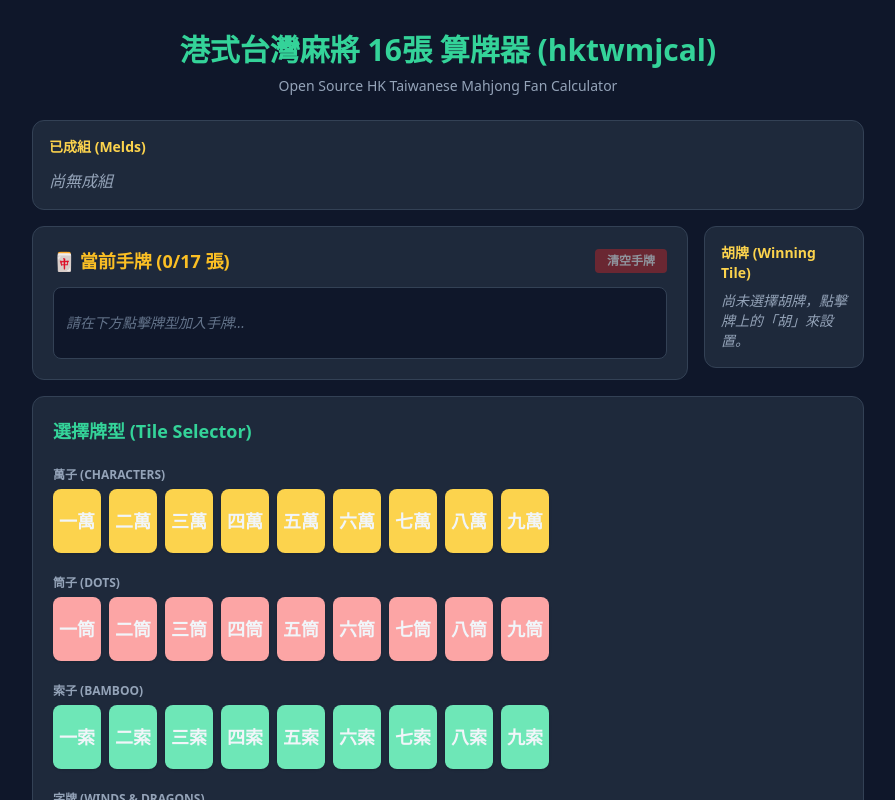
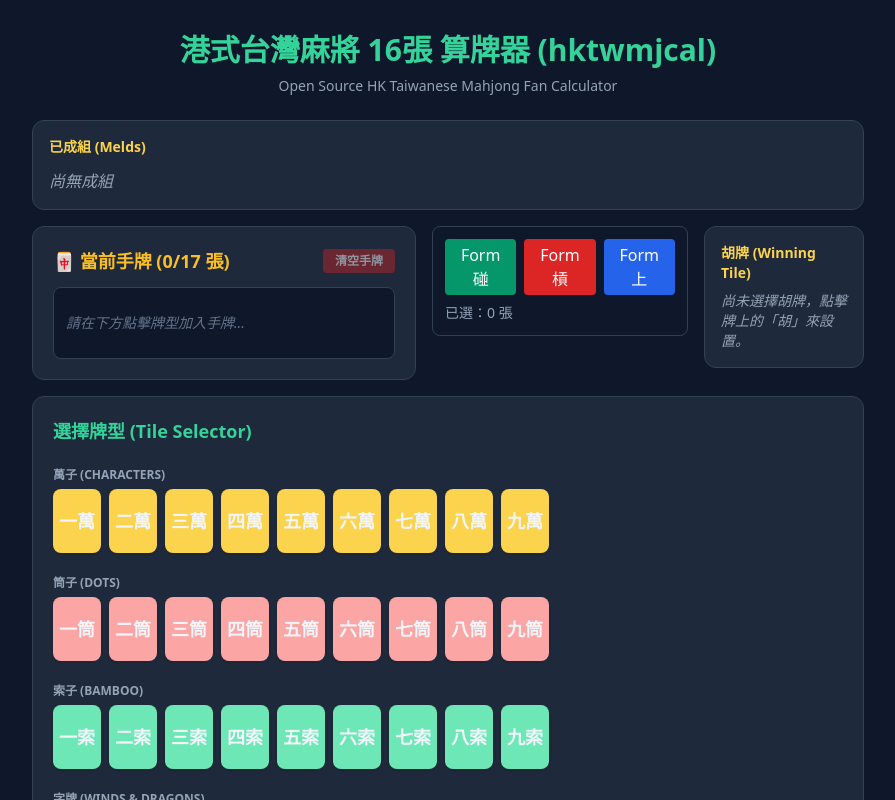
Before and after one commit to andycylam/hktwmjcal, a React (Vite) app: page / in a window 1280 px wide. Shown: the top 800 px of the page, without its empty margins (192-1087 px from the left). Built offline with nearby package versions, Linux system fonts and the light colour scheme.

Commit message:
Enable explicit meld selection; add Form 碰/槓/上 UI; selection UX

```diff
--- a/src/App.tsx
+++ b/src/App.tsx
@@ -20,10 +20,62 @@ export default function App() {
   const [errorMessage, setErrorMessage] = useState<string | null>(null);
   const [huTileId, setHuTileId] = useState<string | null>(null);
   const huTile = hand.find(t => t.id === huTileId) || null;
-  const [declaredKongs, setDeclaredKongs] = useState<string[]>([]);
-  const [declaredPungs, setDeclaredPungs] = useState<string[]>([]);
-  const [declaredShangs, setDeclaredShangs] = useState<string[]>([]);
+  // declared melds tracked in meldMap
   const [meldMap, setMeldMap] = useState<Record<string, { kind: 'kong' | 'pung' | 'shang'; tiles: Tile[] }>>({});
+  const [selection, setSelection] = useState<string[]>([]);
+
+  const toggleSelect = (id: string) => {
+    setSelection(prev => prev.includes(id) ? prev.filter(x => x !== id) : [...prev, id]);
+  };
+
+  const createMeldFromSelection = (kind: 'kong' | 'pung' | 'shang') => {
+    setErrorMessage(null);
+    const tiles = hand.filter(t => selection.includes(t.id));
+    if (kind === 'pung' || kind === 'kong') {
+      const need = kind === 'pung' ? 3 : 4;
+      if (tiles.length !== need) {
+        setErrorMessage(`請選擇 ${need} 張相同的牌來標記為 ${kind}。`);
+        return;
+      }
+      const first = tiles[0];
+      if (!tiles.every(t => t.suit === first.suit && t.value === first.value)) {
+        setErrorMessage('選取的牌必須完全相同。');
+        return;
+      }
+      const key = `${first.suit}_${first.value}`;
+      const remaining = hand.filter(t => !selection.includes(t.id));
+      setHand(remaining);
+      setMeldMap(prev => ({ ...prev, [key]: { kind, tiles } }));
+      setSelection([]);
+      setResult(null);
+      return;
+    }
+
+    if (kind === 'shang') {
+      if (tiles.length !== 3) {
+        setErrorMessage('請選擇 3 張牌來標記為 上（順子）。');
+        return;
+      }
+      // must be same suit and consecutive values
+      const suit = tiles[0].suit;
+      const vals = tiles.map(t => t.value).sort((a, b) => a - b);
+      if (!tiles.every(t => t.suit === suit)) {
+        setErrorMessage('順子需為同花色。');
+        return;
+      }
+      if (!(vals[1] === vals[0] + 1 && vals[2] === vals[1] + 1)) {
+        setErrorMessage('所選不是連續的三張。');
+        return;
+      }
+      const seqKey = `${suit}_${vals[0]}`;
+      const remaining = hand.filter(t => !selection.includes(t.id));
+      setHand(remaining);
+      setMeldMap(prev => ({ ...prev, [seqKey]: { kind: 'shang', tiles } }));
+      setSelection([]);
+      setResult(null);
+      return;
+    }
+  };
 
   const handleSelectTile = (tile: Tile) => {
     setErrorMessage(null);
@@ -69,9 +121,8 @@ export default function App() {
           const tileToMove = updatedHand[idx];
           const newHand = [...updatedHand.slice(0, idx), ...updatedHand.slice(idx + 1)];
           setHand(newHand);
+          // upgrade existing pung into kong under same key
           setMeldMap(prev => ({ ...prev, [k]: { kind: 'kong', tiles: [...existingMeld.tiles, tileToMove] } }));
-          setDeclaredPungs(prev => prev.filter(x => x !== k));
-          setDeclaredKongs(prev => (prev.includes(k) ? prev : [...prev, k]));
           setResult(null);
         }
       }
@@ -97,9 +148,6 @@ export default function App() {
     setResult(null);
     setErrorMessage(null);
     setMeldMap({});
-    setDeclaredKongs([]);
-    setDeclaredPungs([]);
-    setDeclaredShangs([]);
   };
 
   function createOrToggleMeld(key: string, kind: 'kong' | 'pung' | 'shang') {
@@ -118,7 +166,6 @@ export default function App() {
           delete copy[existingKey];
           return copy;
         });
-        setDeclaredShangs(prev => prev.filter(k => k !== existingKey));
         setResult(null);
         return;
       }
@@ -143,7 +190,6 @@ export default function App() {
           const seqKey = `${suit}_${start}`;
           setHand(remaining);
           setMeldMap(prev => ({ ...prev, [seqKey]: { kind: 'shang', tiles: taken } }));
-          setDeclaredShangs(prev => [...prev, seqKey]);
           setResult(null);
           return;
         }
@@ -162,8 +208,6 @@ export default function App() {
         delete copy[key];
         return copy;
       });
-      if (kind === 'kong') setDeclaredKongs(prev => prev.filter(k => k !== key));
-      if (kind === 'pung') setDeclaredPungs(prev => prev.filter(k => k !== key));
       setResult(null);
       return;
     }
@@ -184,8 +228,6 @@ export default function App() {
 
     setHand(remaining);
     setMeldMap(prev => ({ ...prev, [key]: { kind, tiles: taken } }));
-    if (kind === 'kong') setDeclaredKongs(prev => [...prev, key]);
-    if (kind === 'pung') setDeclaredPungs(prev => [...prev, key]);
     setResult(null);
   }
 
@@ -223,22 +265,26 @@ export default function App() {
                 onSetHu={handleSetHu}
                 huTileId={huTileId}
                 onClear={handleClear}
-                declaredKongs={declaredKongs}
-                onToggleKong={(key: string) => {
-                  createOrToggleMeld(key, 'kong');
-                }}
-                declaredPungs={declaredPungs}
-                onTogglePung={(key: string) => {
-                  createOrToggleMeld(key, 'pung');
-                }}
-                declaredShangs={declaredShangs}
-                onToggleShang={(key: string) => {
-                  createOrToggleMeld(key, 'shang');
-                }}
+                onToggleKong={(key: string) => createOrToggleMeld(key, 'kong')}
+                onTogglePung={(key: string) => createOrToggleMeld(key, 'pung')}
+                onToggleShang={(key: string) => createOrToggleMeld(key, 'shang')}
                 meldMap={meldMap}
+                onToggleSelect={toggleSelect}
+                selection={selection}
                 totalTiles={hand.length + Object.values(meldMap).reduce((s, m) => s + m.tiles.length, 0)}
                 totalLimit={17 + Object.values(meldMap).filter(m => m.kind === 'kong').length}
               />
+          </div>
+
+          <div className="w-64">
+            <div className="bg-slate-900 border border-slate-700 rounded-lg p-3">
+              <div className="flex gap-2 mb-2">
+                <button onClick={() => createMeldFromSelection('pung')} className="flex-1 px-2 py-1 bg-emerald-600 text-white rounded">Form 碰</button>
+                <button onClick={() => createMeldFromSelection('kong')} className="flex-1 px-2 py-1 bg-red-600 text-white rounded">Form 槓</button>
+                <button onClick={() => createMeldFromSelection('shang')} className="flex-1 px-2 py-1 bg-blue-600 text-white rounded">Form 上</button>
+              </div>
+              <div className="text-slate-400 text-sm">已選：{selection.length} 張</div>
+            </div>
           </div>
 
           <div className="w-40">
--- a/src/components/HandRack.tsx
+++ b/src/components/HandRack.tsx
@@ -7,12 +7,11 @@ interface Props {
   onSetHu: (id: string) => void;
   huTileId?: string | null;
   onClear: () => void;
-  declaredKongs?: string[];
   onToggleKong?: (key: string) => void;
-  declaredPungs?: string[];
   onTogglePung?: (key: string) => void;
-  declaredShangs?: string[];
   onToggleShang?: (key: string) => void;
+  onToggleSelect?: (id: string) => void;
+  selection?: string[];
   meldMap?: Record<string, { kind: 'kong' | 'pung' | 'shang'; tiles: Tile[] }>;
   totalTiles?: number;
   totalLimit?: number;
@@ -30,7 +29,7 @@ const SUIT_COLORS: Record<Suit, { base: string; border: string }> = {
 
 // Render tiles individually in the hand (no grouping)
 
-export const HandRack: React.FC<Props> = ({ hand, onRemoveTile, onSetHu, huTileId, onClear, declaredKongs, onToggleKong, declaredPungs, onTogglePung, declaredShangs, onToggleShang, totalTiles, totalLimit }) => {
+export const HandRack: React.FC<Props> = ({ hand, onRemoveTile, onSetHu, huTileId, onClear, onToggleKong, onTogglePung, onToggleShang, meldMap, totalTiles, totalLimit, onToggleSelect, selection }) => {
   return (
     <div className="bg-slate-800 border border-slate-700 rounded-xl p-5 space-y-3">
       <div className="flex justify-between items-center">
@@ -52,7 +51,8 @@ export const HandRack: React.FC<Props> = ({ hand, onRemoveTile, onSetHu, huTileI
             const colors = SUIT_COLORS[t.suit as Suit];
             const isHu = huTileId === t.id;
             const key = `${t.suit}_${t.value}`;
-            const isDeclaredKong = (declaredKongs || []).includes(key);
+            const isDeclaredKong = (meldMap && Object.values(meldMap).some(m => m.kind === 'kong' && m.tiles.some(x => `${x.suit}_${x.value}` === key))) || false;
+            const isSelected = selection ? selection.includes(t.id) : false;
             return (
               <div className="relative p-1">
                   <button
@@ -78,6 +78,14 @@ export const HandRack: React.FC<Props> = ({ hand, onRemoveTile, onSetHu, huTileI
                     </button>
 
                     <button
+                      onClick={() => onToggleSelect && onToggleSelect(t.id)}
+                      className={`w-6 h-6 rounded-full text-xs font-bold flex items-center justify-center ${isSelected ? 'bg-amber-400 text-slate-900' : 'bg-slate-600 text-slate-200'} shadow transition hover:scale-105 active:scale-95`}
+                      title={isSelected ? '取消 選取' : '選取 此牌'}
+                    >
+                      ✓
+                    </button>
+
+                    <button
                       onClick={() => onToggleKong && onToggleKong(key)}
                       className={`w-6 h-6 rounded-full text-xs font-bold flex items-center justify-center ${isDeclaredKong ? 'bg-red-500 text-white' : 'bg-slate-600 text-slate-200'} shadow transition hover:scale-105 active:scale-95`}
                       title={isDeclaredKong ? '取消 槓' : '標記 為 槓'}
@@ -87,16 +95,16 @@ export const HandRack: React.FC<Props> = ({ hand, onRemoveTile, onSetHu, huTileI
 
                     <button
                       onClick={() => onTogglePung && onTogglePung(key)}
-                      className={`w-6 h-6 rounded-full text-xs font-bold flex items-center justify-center ${((declaredPungs||[]).includes(key)) ? 'bg-emerald-600 text-white' : 'bg-slate-600 text-slate-200'} shadow transition hover:scale-105 active:scale-95`}
-                      title={((declaredPungs||[]).includes(key)) ? '取消 碰' : '標記 為 碰'}
+                      className={`w-6 h-6 rounded-full text-xs font-bold flex items-center justify-center ${(meldMap && Object.values(meldMap).some(m => m.kind === 'pung' && m.tiles.some(x => `${x.suit}_${x.value}` === key))) ? 'bg-emerald-600 text-white' : 'bg-slate-600 text-slate-200'} shadow transition hover:scale-105 active:scale-95`}
+                      title={(meldMap && Object.values(meldMap).some(m => m.kind === 'pung' && m.tiles.some(x => `${x.suit}_${x.value}` === key))) ? '取消 碰' : '標記 為 碰'}
                     >
                       碰
                     </button>
 
                     <button
                       onClick={() => onToggleShang && onToggleShang(key)}
-                      className={`w-6 h-6 rounded-full text-xs font-bold flex items-center justify-center ${((declaredShangs||[]).includes(key)) ? 'bg-blue-600 text-white' : 'bg-slate-600 text-slate-200'} shadow transition hover:scale-105 active:scale-95`}
-                      title={((declaredShangs||[]).includes(key)) ? '取消 上' : '標記 為 上'}
+                      className={`w-6 h-6 rounded-full text-xs font-bold flex items-center justify-center ${(meldMap && Object.values(meldMap).some(m => m.kind === 'shang' && m.tiles.some(x => `${x.suit}_${x.value}` === key))) ? 'bg-blue-600 text-white' : 'bg-slate-600 text-slate-200'} shadow transition hover:scale-105 active:scale-95`}
+                      title={(meldMap && Object.values(meldMap).some(m => m.kind === 'shang' && m.tiles.some(x => `${x.suit}_${x.value}` === key))) ? '取消 上' : '標記 為 上'}
                     >
                       上
                     </button>
```
Also changed, not shown: 1 other file (tests, documents, lock files or other folders).
